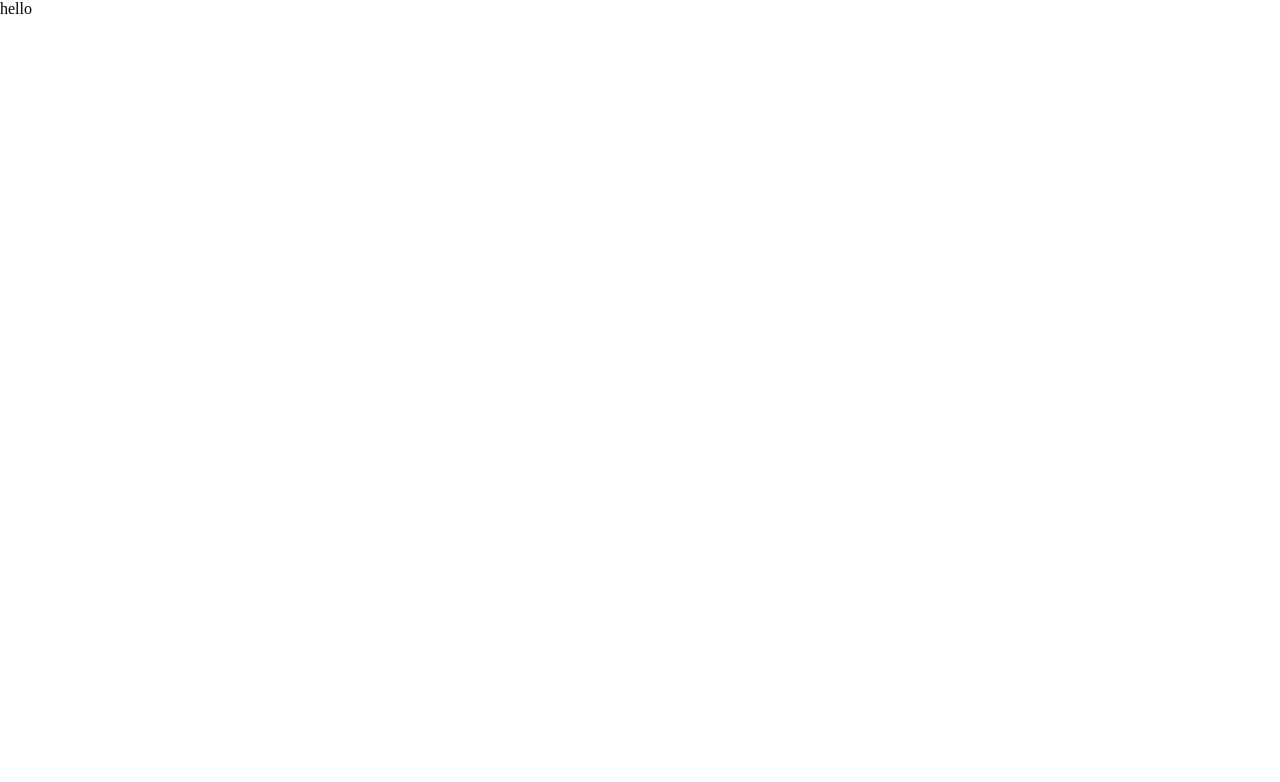
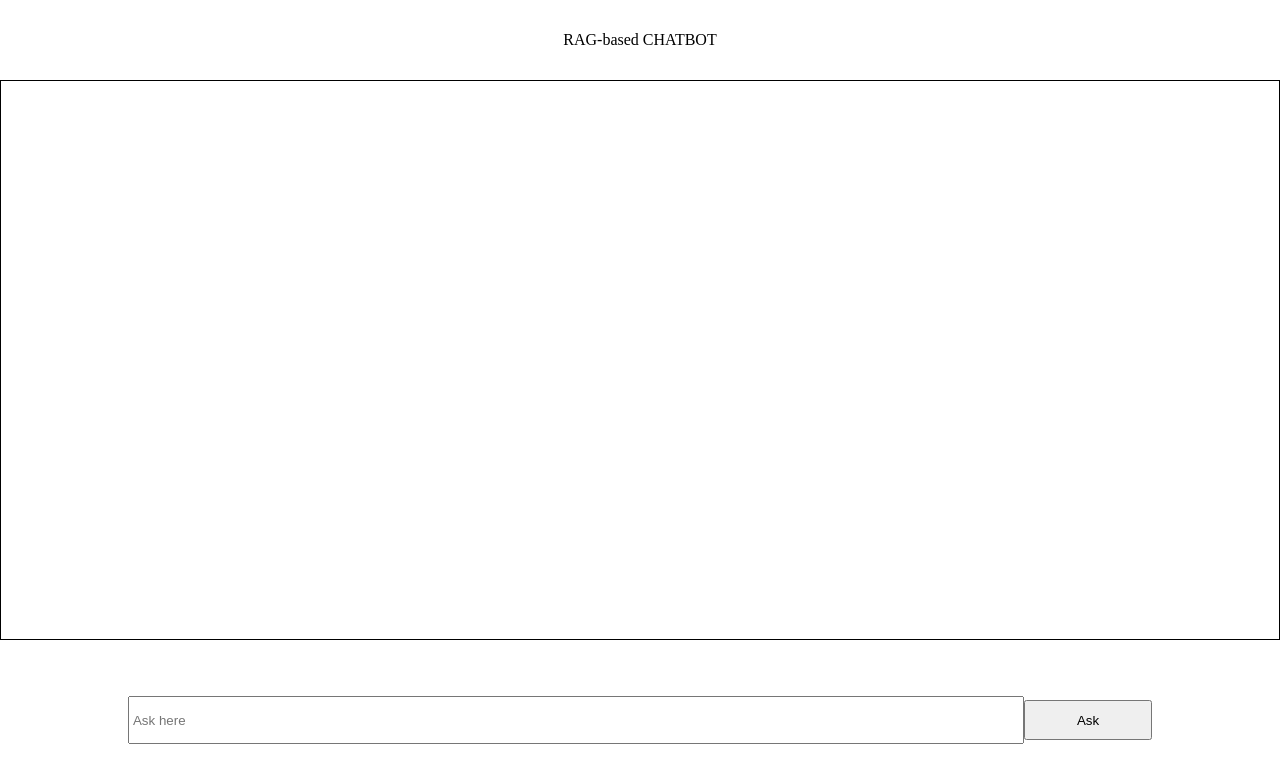
Before and after one commit to Dhanushvardan/rag_based_chatbot_fastapi_nextjs, a Next.js app in the folder client/myapp/: page /chatbotPage in a window 1280 px wide. Shown: the top 782 px of the page. Built offline with nearby package versions, Linux system fonts and the light colour scheme.

Commit message:
added_chat_logic

```diff
--- a/client/myapp/app/chatbotPage/page.tsx
+++ b/client/myapp/app/chatbotPage/page.tsx
@@ -1,7 +1,51 @@
+"use client";
+
+import "@/app/globals.scss";
+import axios from "axios";
+import { useState } from "react";
+
+export default function chatbotPage(){
+    type msg = {
+        id:number,
+        question:string,
+        answer:string
+    }
+    const [ff,setF] = useState<File | null>(null);
+    const [res,setRes] = useState<msg[]>([]);
+    const [qs,setQs]= useState("");
 
 
-export default function chatbotPage(){
+    const askai = async()=>{
+        const res = await axios.post("http://127.0.0.1:8000/askai",{qst:qs});
+
+        setRes(res.data);
+        console.log(res);
+    }
     return(
-        <div className="cpWholePage">hello</div>
+        <div className="cpWholePage">
+            <div className="header">RAG-based CHATBOT</div>
+            <div className="chatBody">
+
+            {
+                res.map((msg)=>{
+                    return (<>
+                    <div  className="Qs">{msg.question}</div>
+                    <div className="Ans">{msg.answer}</div>
+                    </>
+
+                    );
+                })
+            }
+            </div>
+            <div className="footer">
+
+            <div className="chatEnter">
+                <input placeholder=" Ask here " className="enterchat" onChange={(e)=>{setQs(e.target.value)}} ></input>
+            <button className="chatEnterButton" onClick={askai}>Ask</button>
+            </div>
+            </div>
+            </div>
+
+
     );
 }
--- a/client/myapp/app/globals.scss
+++ b/client/myapp/app/globals.scss
@@ -34,9 +34,70 @@
     }
 }
 
-.cpWholeBody {
+.cpWholePage {
+    width: 100vw;
     height: 100vh;
-    width: 100vw;
+    display: flex;
+    flex-direction: column;
+    .header {
+        width: 100vw;
+        height: 10vh;
+        display: flex;
+        align-items: center;
+        justify-content: center;
+    }
+    .chatBody {
+        width: 100vw;
+        height: 70vh;
+        display: flex;
+        flex-direction: row;
+        border: solid 1px black;
+        flex-wrap: wrap;
+        overflow: auto;
+        .Qs {
+            width: 60vw;
+            height: 20vh;
+            margin-top: 1vh;
+            margin-left: 39vw;
+            background-color: red;
+            border: solid 1px black;
+            border-radius: 25px;
+            padding: 5px;
+        }
+        .Ans {
+            width: 60vw;
+            height: auto;
+            margin-left: 1vw;
+            margin-top: 1vh;
+            background-color: yellow;
+            border: solid 1px black;
+            border-radius: 25px;
+            padding: 5px;
+        }
+    }
+    .footer {
+        width: 100vw;
+        height: 20vh;
+        display: flex;
+        .chatEnter {
+            width: 100vw;
+            height: 20vh;
+            display: flex;
+            align-items: center;
+            justify-content: center;
+            .enterchat {
+                width: 70vw;
+                height: 6vh;
+            }
+            .chatEnterButton {
+                width: 10vw;
+                height: 5vh;
+                &:hover {
+                    height: 6vh;
+                }
+            }
+        }
+    }
 }
 
 .rcpWholeBody {
@@ -55,6 +116,30 @@
         width: 100vw;
         height: 70vh;
         display: flex;
+        flex-direction: row;
+        border: solid 1px black;
+        flex-wrap: wrap;
+        overflow: auto;
+        .Qs {
+            width: 60vw;
+            height: 20vh;
+            margin-top: 1vh;
+            margin-left: 39vw;
+            background-color: red;
+            border: solid 1px black;
+            border-radius: 25px;
+            padding: 5px;
+        }
+        .Ans {
+            width: 60vw;
+            height: auto;
+            margin-left: 1vw;
+            margin-top: 1vh;
+            background-color: yellow;
+            border: solid 1px black;
+            border-radius: 25px;
+            padding: 5px;
+        }
     }
     .footer {
         width: 100vw;
```
Also changed, not shown: client/myapp/app/ragchatbot/page.tsx (+25 -7 lines), 1 other file (tests, documents, lock files or other folders).
